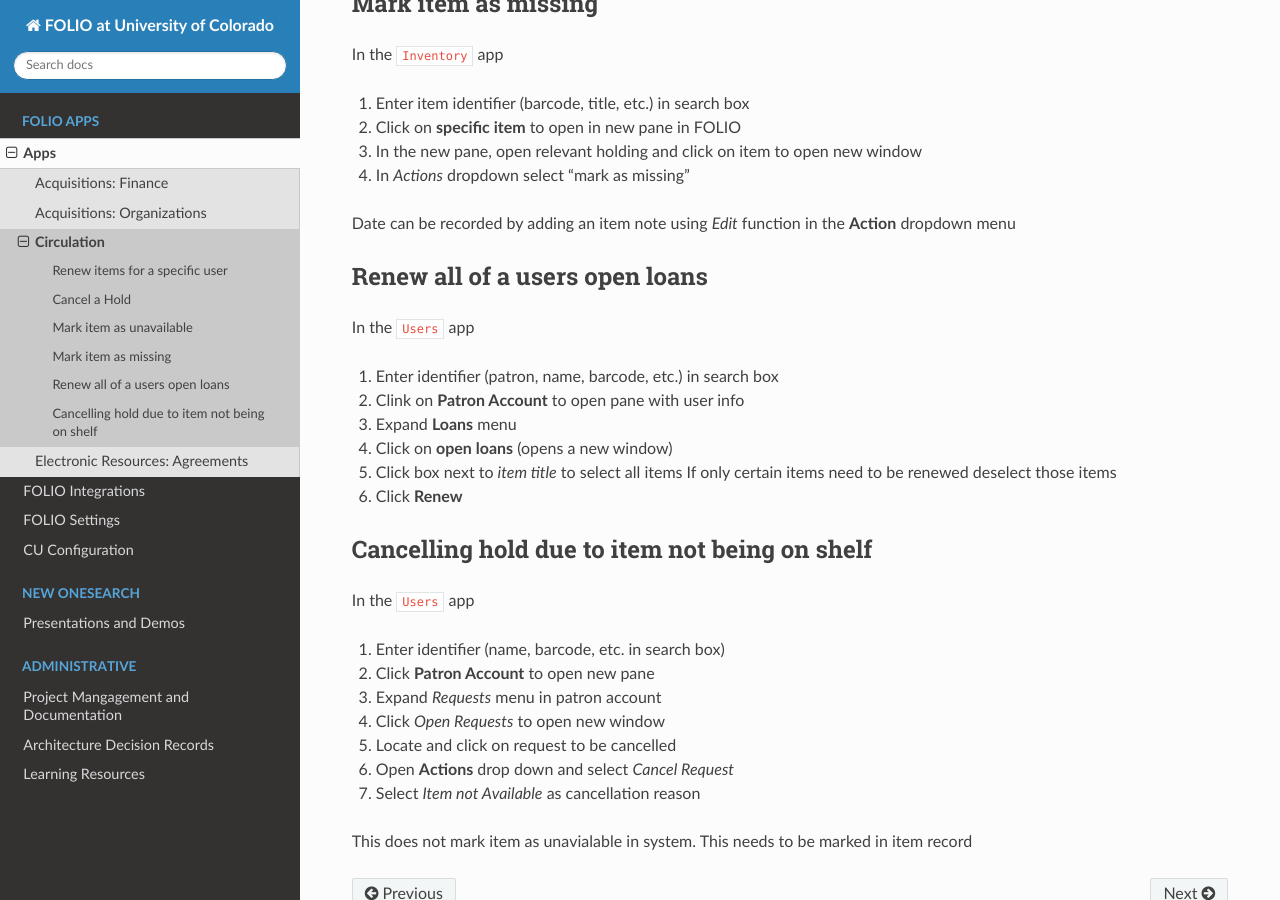
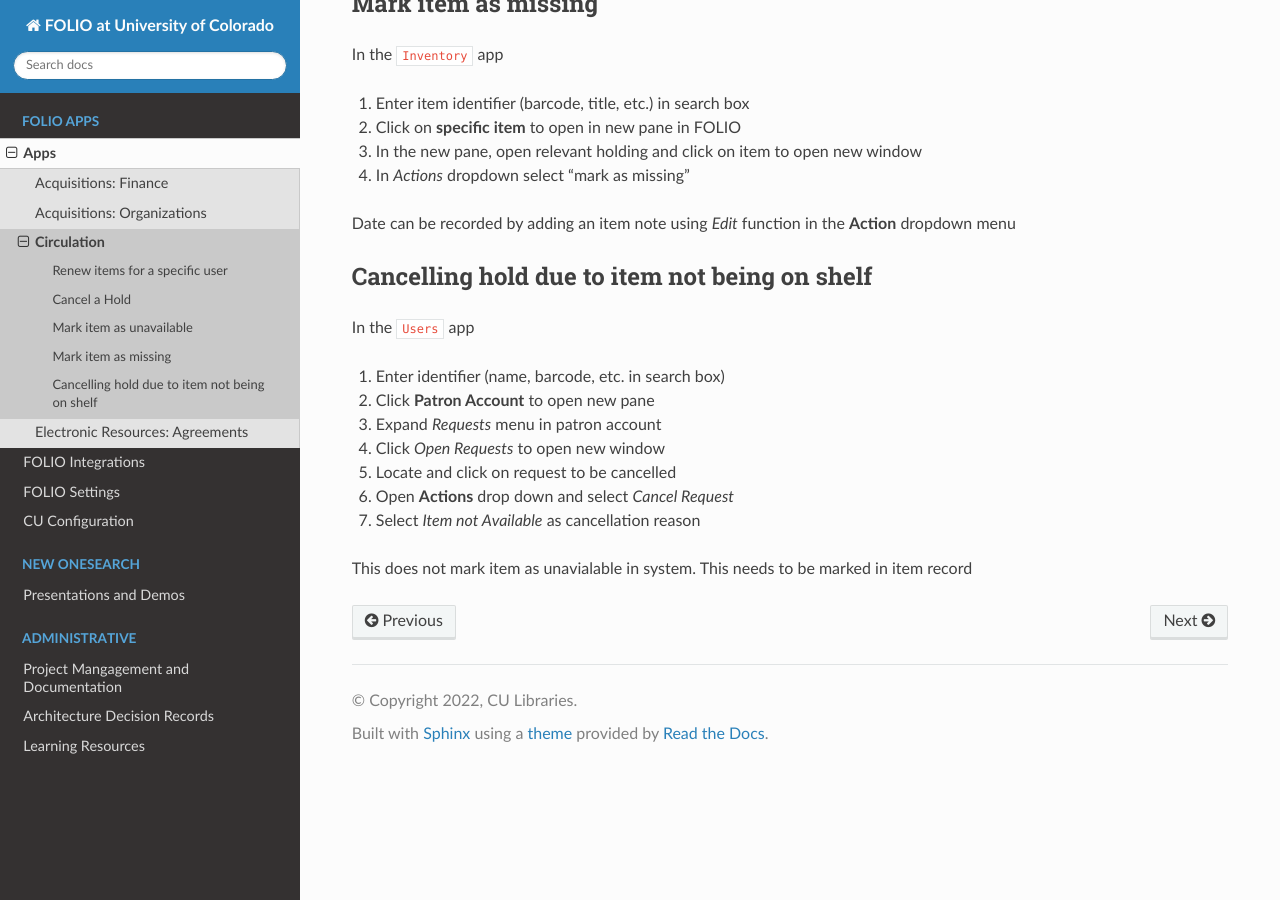
Before and after one commit to culibraries/folio, a Sphinx documentation site: the page built from docs/apps/circulation.md, in a window 1280 px wide and 900 px high, scrolled down 1136 px. Built offline with Sphinx 7.4.7 and the Read the Docs theme 2.0.0, drawn with Linux system fonts in a browser that asks for light colours.

```diff
--- a/docs/apps/circulation.md
+++ b/docs/apps/circulation.md
@@ -49,18 +49,6 @@
 
 Date can be recorded by adding an item note using *Edit* function in the **Action** dropdown menu
 
-## Renew all of a users open loans
-
-In the `Users` app
-
-1. Enter identifier (patron, name, barcode, etc.) in search box
-1. Clink on **Patron Account** to open pane with user info
-1. Expand **Loans** menu
-1. Click on **open loans** (opens a new window)
-1. Click box next to *item title* to select all items
-If only certain items need to be renewed deselect those items
-1. Click **Renew**
-
 ## Cancelling hold due to item not being on shelf
 
 In the `Users` app
```
